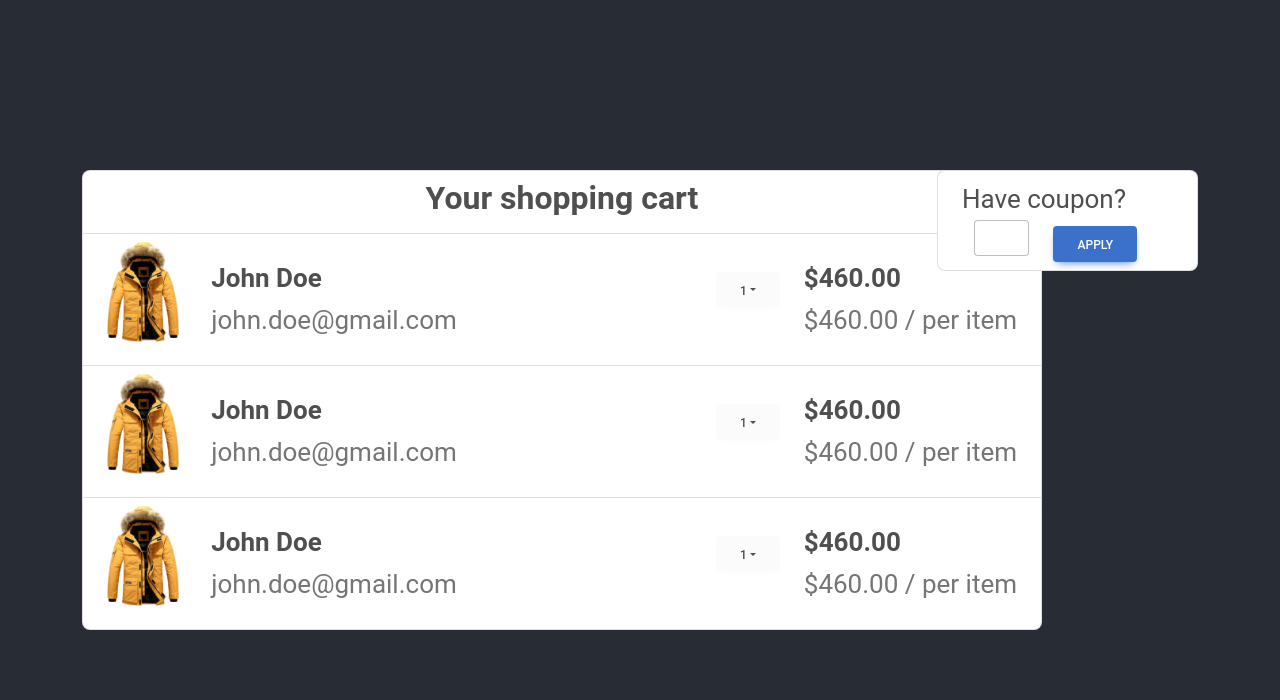
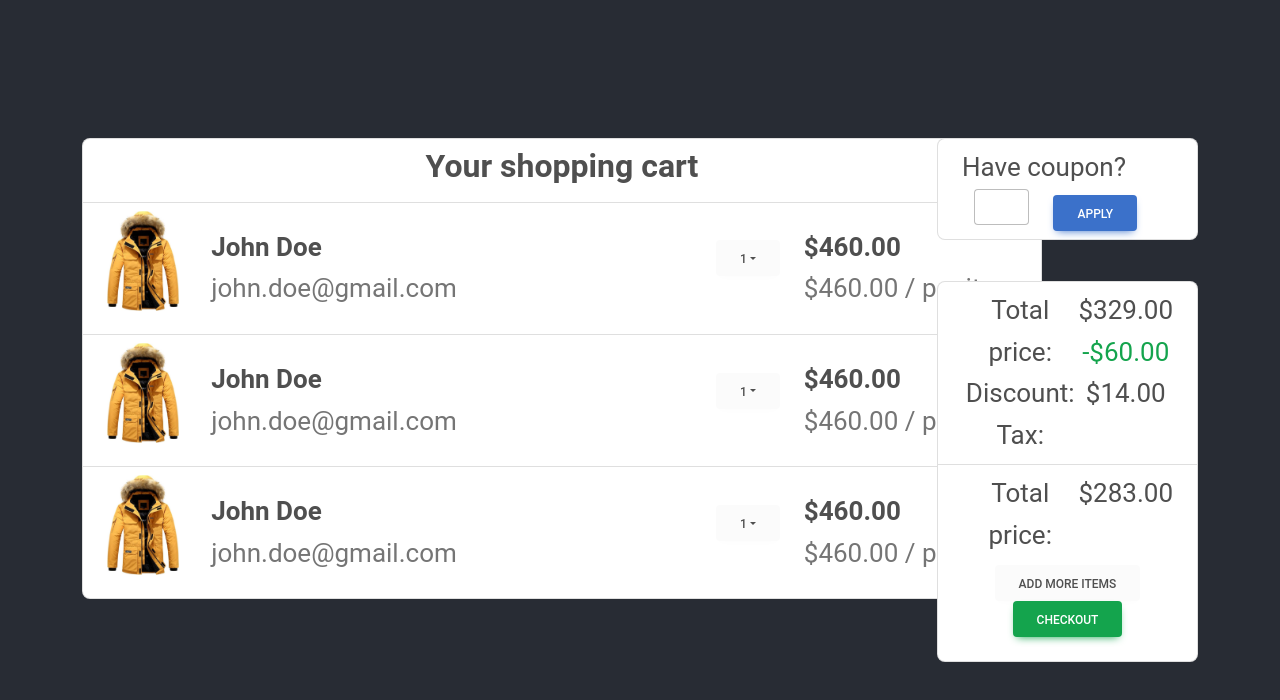
Before and after one commit to Waad-Raggam/shopping-cart, a React (Create React App) app: page / in a window 1280 px wide. Shown: the top 700 px of the page. Built offline with nearby package versions, Linux system fonts and the light colour scheme.

Commit message:
Add checkout component

```diff
--- a/src/App.js
+++ b/src/App.js
@@ -3,6 +3,7 @@ import './App.css';
 import React from 'react';
 import CartTable from "./components/CartTable";
 import PromoCode from "./components/PromoCode";
+import CheckOut from "./components/CheckOut";
 
 
 function App() {
@@ -16,7 +17,9 @@ function App() {
               <CartTable></CartTable>
             </div>
             <div class="col">
-              <PromoCode/>
+              <PromoCode />
+              <br/>
+              <CheckOut/>
             </div>
           </div>
         </div>
--- /dev/null
+++ b/src/components/CheckOut.jsx
@@ -0,0 +1,56 @@
+import React from 'react';
+import { MDBListGroup, MDBListGroupItem, MDBBtn, MDBInput, MDBBadge, MDBDropdown, MDBDropdownToggle, MDBDropdownMenu, MDBDropdownItem } from 'mdb-react-ui-kit';
+import 'mdb-react-ui-kit/dist/css/mdb.min.css';
+
+const CheckOut = () => {
+    return (
+        <>
+            <MDBListGroup >
+                <MDBListGroupItem className='d-flex'>
+                    <div className="d-flex flex-grow-1 bd-highlight justify-content-between ">
+                        <div className="div">
+                            <div className='text'>Total price:</div>
+                            <div className='text'>Discount:</div>
+                            <div className='text'>Tax:</div>
+                        </div>
+
+
+                        <div className="d-flex">
+                            <div className="div">
+                                <div className='text'>$329.00</div>
+                                <div className='text text-success'>-$60.00</div>
+                                <div className='text'>$14.00</div>
+                            </div>
+                        </div>
+                    </div>
+                </MDBListGroupItem>
+                <MDBListGroupItem >
+                    <div className="d-flex mb-2 flex-grow-1 bd-highlight justify-content-between ">
+                        <div className="div">
+                            <div className='text'>Total price:</div>
+                        </div>
+
+                        <div className="d-flex">
+                            <div className="div">
+                                <div className='text'>$283.00</div>
+                            </div>
+                        </div>
+                    </div>
+
+                    <div class="d-flex align-items-center flex-column bd-highlight mb-3" >
+                        <MDBBtn color='light' rippleColor='dark'>
+                            Add more items
+                        </MDBBtn>
+                        <MDBBtn color='success'>
+                            Checkout
+                        </MDBBtn>
+                    </div>
+
+                </MDBListGroupItem>
+            </MDBListGroup>
+        </>
+    );
+};
+
+
+export default CheckOut;
```
